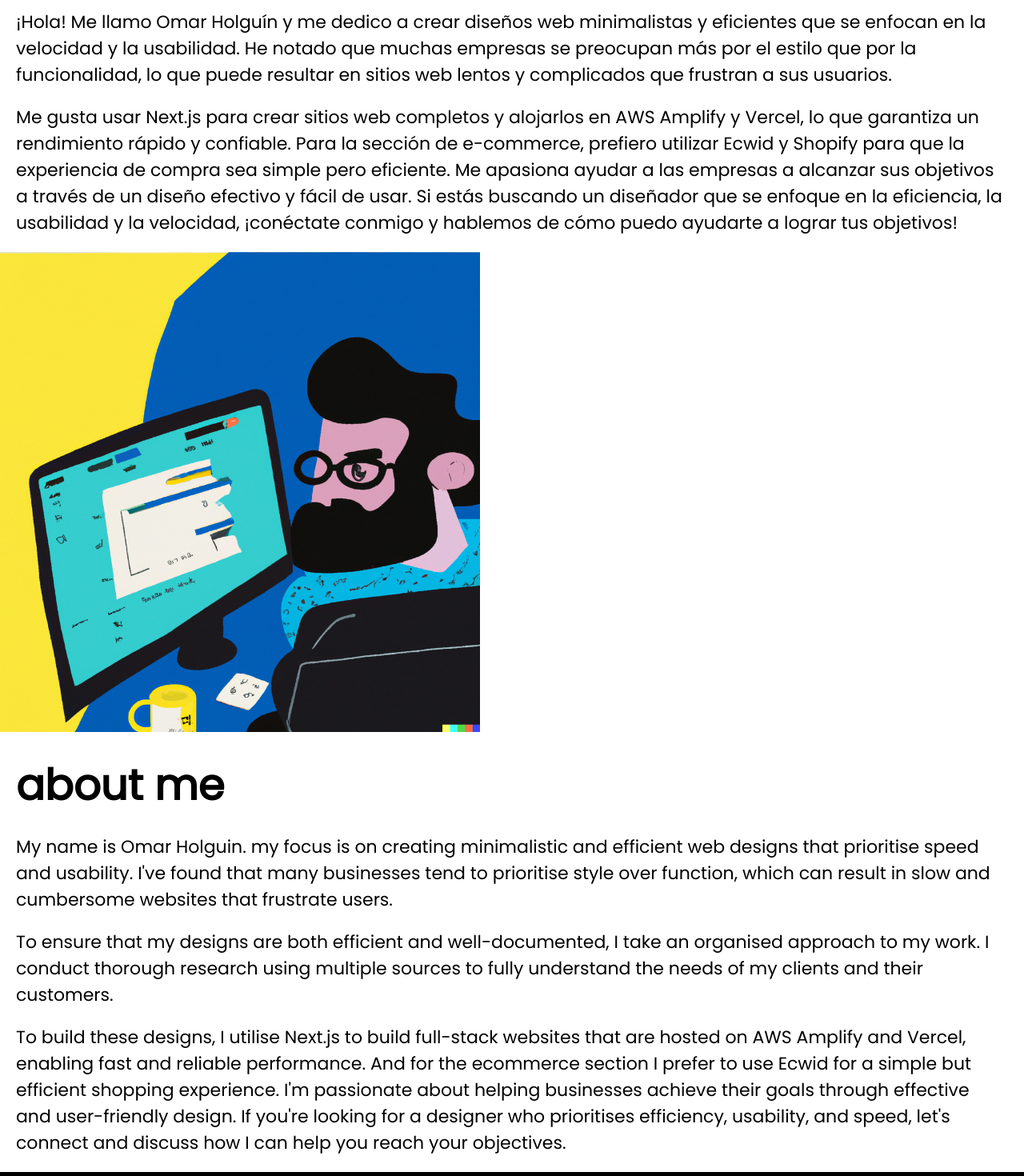
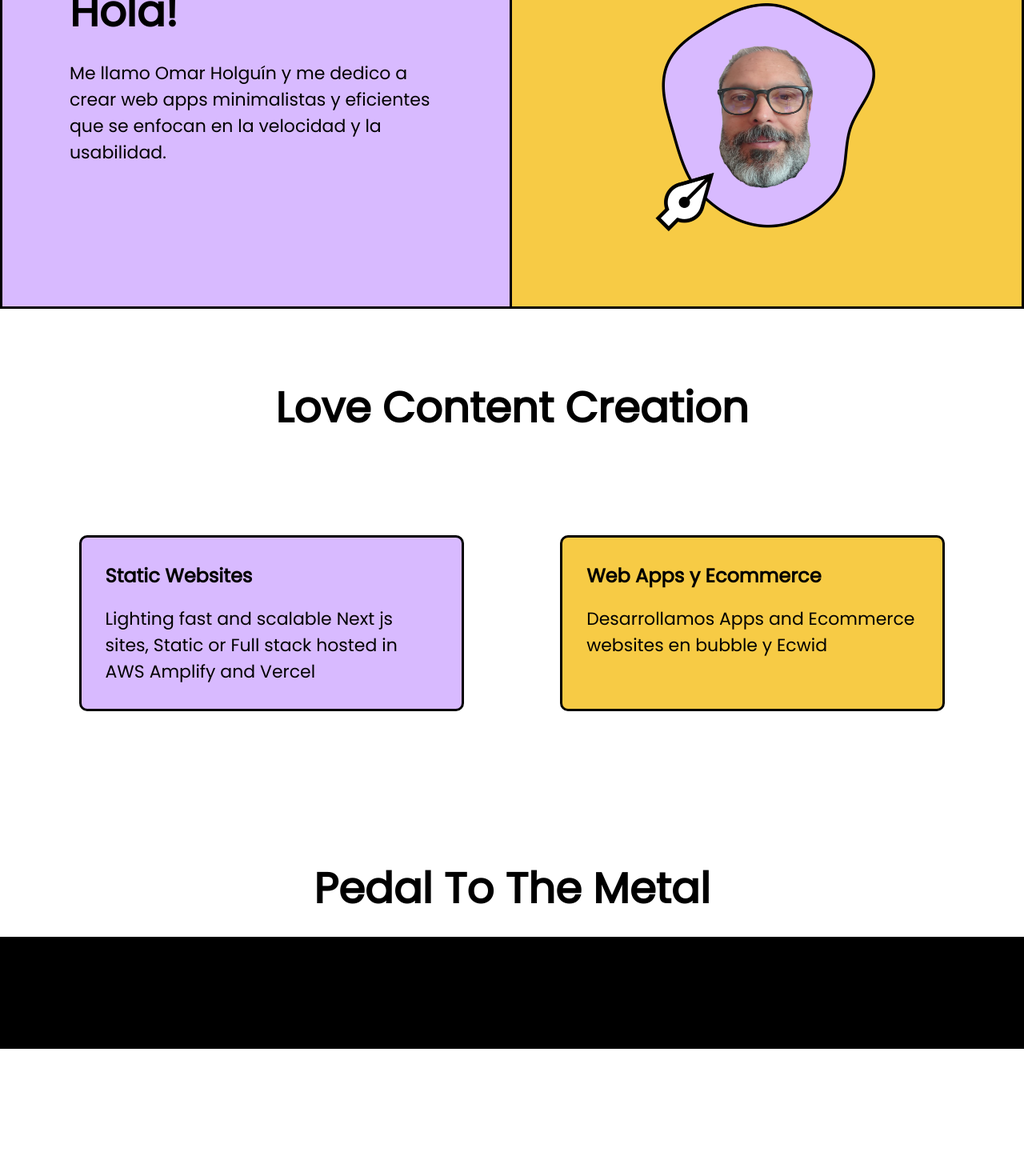
Before and after one commit to holguin4857/trexx, a Next.js app: page /about in a window 1280 px wide. Shown: the part 200-1670 px from the top of the page at 80% size. After the commit the page ends 1511 px from the top, so only its background shows below. Built offline with nearby package versions, Linux system fonts and the light colour scheme.

Commit message:
error-image

```diff
--- a/components/Footer.js
+++ b/components/Footer.js
@@ -1,4 +1,4 @@
-import Link from "next/link";
+
 
 export default function Footer () {
     return (
--- a/components/Navbar.js
+++ b/components/Navbar.js
@@ -6,9 +6,6 @@ const MENU_LIST = [
   { text: "Home", href: "/" },
   { text: "About", href: "/about" },
   { text: "Work", href: "/work" },
-
-
-
 ];
 
 const Navbar = () => {
@@ -30,7 +27,6 @@ const Navbar = () => {
           <div></div>
           <div></div>
           <div></div>
-
         </div>
         <div className={`${navActive ? "active" : ""} nav__menu-list`}>
           {MENU_LIST.map((menu, idx) => (
--- a/pages/about.js
+++ b/pages/about.js
@@ -1,6 +1,5 @@
 import Head from "next/head";
 import { Poppins } from "next/font/google";
-import Link from "next/link";
 import Image from "next/image";
 
 const poppins = Poppins({
@@ -8,7 +7,7 @@ const poppins = Poppins({
   subsets: ["latin"],
 });
 
-export default function About() {
+export default function Home() {
   return (
     <>
       <Head>
@@ -18,65 +17,45 @@ export default function About() {
         <link rel="icon" href="/favicon.ico" />
       </Head>
 
-      <section className="container">
-        <div className="content">
-          <h1>sobre mi</h1>
+      <section className="row1">
+        <div className="column1">
+          <h1>Hola!</h1>
           <p>
-            ¡Hola! Me llamo Omar Holguín y me dedico a crear diseños web
-            minimalistas y eficientes que se enfocan en la velocidad y la
-            usabilidad. He notado que muchas empresas se preocupan más por el
-            estilo que por la funcionalidad, lo que puede resultar en sitios web
-            lentos y complicados que frustran a sus usuarios.
-          </p>
-          <p>
-            Me gusta usar Next.js para crear sitios web completos y alojarlos en
-            AWS Amplify y Vercel, lo que garantiza un rendimiento rápido y
-            confiable. Para la sección de e-commerce, prefiero
-            utilizar Ecwid y Shopify para que la experiencia de compra sea simple pero
-            eficiente. Me apasiona ayudar a las empresas a alcanzar sus
-            objetivos a través de un diseño efectivo y fácil de usar. Si estás
-            buscando un diseñador que se enfoque en la eficiencia, la usabilidad
-            y la velocidad, ¡conéctate conmigo y hablemos de cómo puedo ayudarte
-            a lograr tus objetivos!
+            Me llamo Omar Holguín y me dedico a crear web apps minimalistas y
+            eficientes que se enfocan en la velocidad y la usabilidad.
           </p>
         </div>
-        <div className="image">
+        <div className="column2">
           <Image
-            src="/images/dall-e.png"
+            src="/images/me.png"
             alt="loading"
-            width={600}
-            height={600}
+            width={331}
+            height={357}
+
           />
         </div>
       </section>
-      <section className="container">
-        <div className="content">
-          <h1>about me</h1>
 
+      <section className="row">
+        <h1>Love Content Creation</h1>
+      </section>
+
+      <div className="row2">
+        <div className="col1">
+          <h2>Static Websites</h2>
           <p>
-            My name is Omar Holguin. my focus is on creating minimalistic and
-            efficient web designs that prioritise speed and usability. I've
-            found that many businesses tend to prioritise style over function,
-            which can result in slow and cumbersome websites that frustrate
-            users.
-          </p>
-          <p>
-            To ensure that my designs are both efficient and well-documented, I
-            take an organised approach to my work. I conduct thorough research
-            using multiple sources to fully understand the needs of my clients
-            and their customers.
-          </p>
-          <p>
-            To build these designs, I utilise Next.js to build full-stack
-            websites that are hosted on AWS Amplify and Vercel, enabling fast
-            and reliable performance. And for the ecommerce section I prefer to
-            use Ecwid for a simple but efficient shopping experience. I'm
-            passionate about helping businesses achieve their goals through
-            effective and user-friendly design. If you're looking for a designer
-            who prioritises efficiency, usability, and speed, let's connect and
-            discuss how I can help you reach your objectives.
+            Lighting fast and scalable Next js sites, Static or Full stack
+            hosted in AWS Amplify and Vercel{" "}
           </p>
         </div>
+
+        <div className="col2">
+          <h2>Web Apps y Ecommerce</h2>
+          <p>Desarrollamos Apps and Ecommerce websites en bubble y Ecwid </p>
+        </div>
+      </div>
+      <section className="row">
+        <h1>Pedal To The Metal</h1>
       </section>
     </>
   );
--- a/styles/globals.css
+++ /dev/null
@@ -1,4 +0,0 @@
-:root {
-  --max-width: 1100px;
-  --border-radius: 12px;
-}
```
Also changed, not shown: components/NavItem.js (+1 -7 lines), pages/_app.js (+15 -15 lines), pages/index.js (+7 -8 lines), pages/work.js (+32 -9 lines), public/images/dall-e.png (deleted), public/images/man-compu-cat-round.png (deleted).
